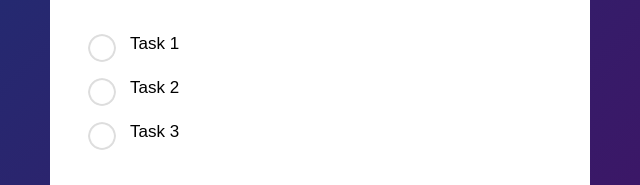
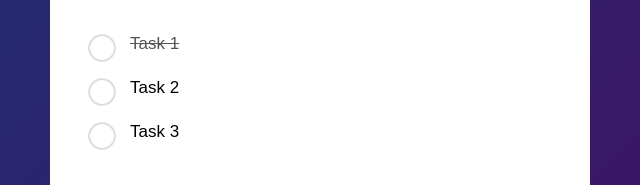
Before and after one commit to Gleemox/todo-app-built-using-JavaScript, a plain HTML site: page index.html in a window 1280 px wide. Shown: the part 253-438 px from the top of the page, 320-960 px from the left. Drawn offline with Linux system fonts and the light colour scheme.

Commit message:
Add a line through the first task

```diff
--- a/index.html
+++ b/index.html
@@ -17,7 +17,7 @@
         <button>Add</button>
         </div>
         <ul id="list-container">
-            <li>Task 1</li>
+            <li class="checked">Task 1</li>
             <li>Task 2</li>
             <li>Task 3</li>
         </ul>
--- a/style.css
+++ b/style.css
@@ -87,3 +87,8 @@ ul li::before{
     top: 12px;
     left: 8px;
 }
+
+ul li.checked{
+    color: #555;
+    text-decoration: line-through;
+}
```
